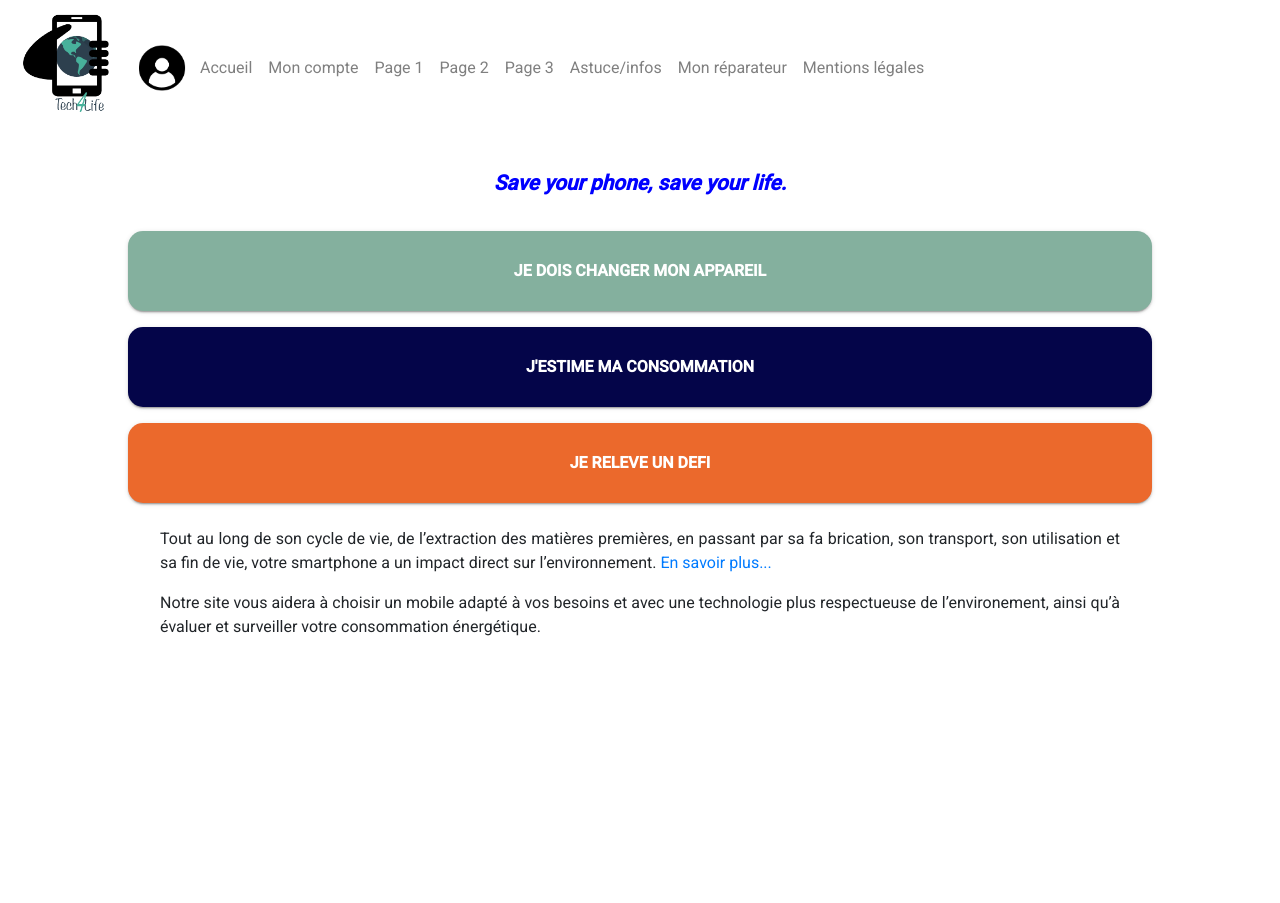
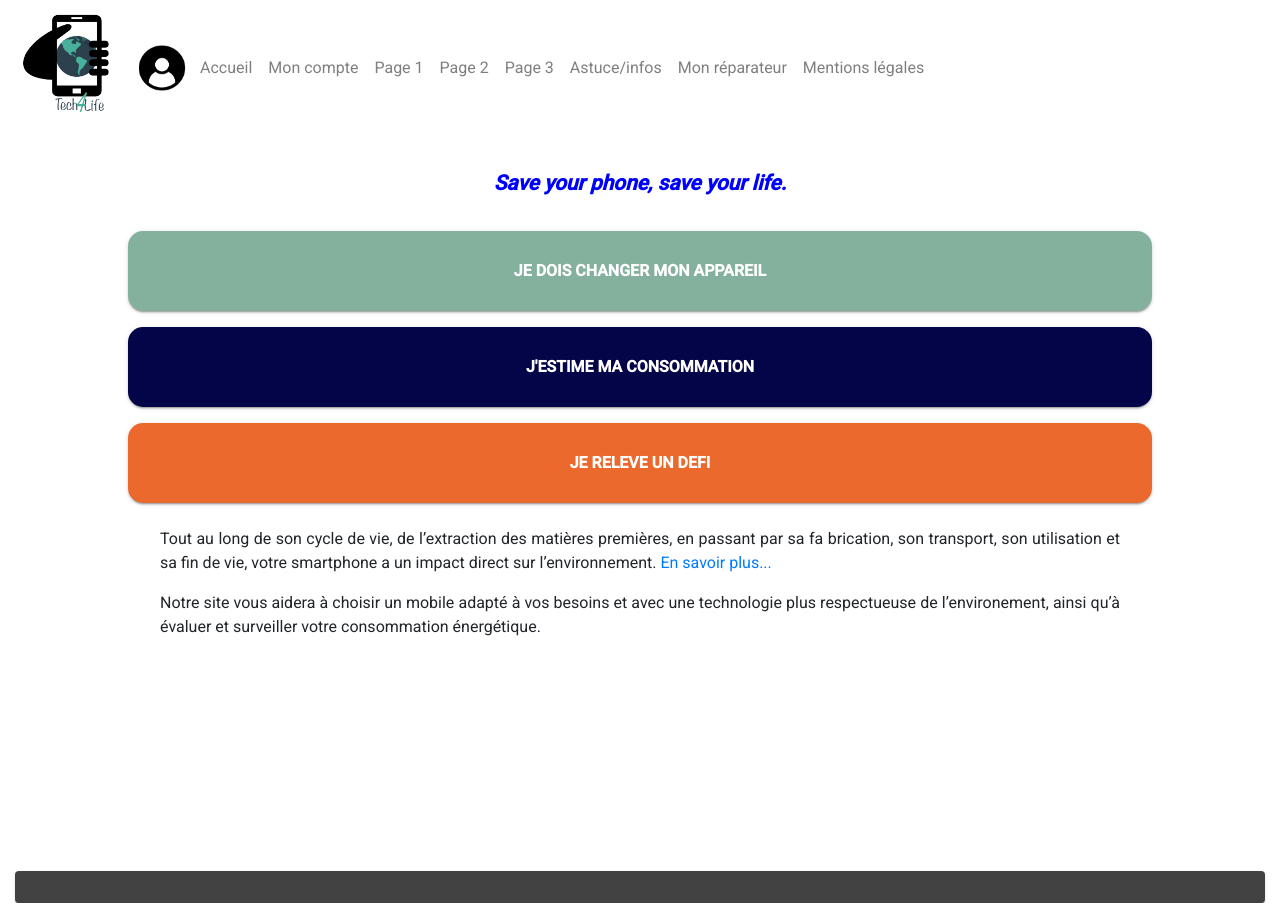
Before and after one commit to Nameoj/hackathon2, an Angular app: page / in a window 1280 px wide. Before the commit the page ends 847 px from the top, so only its background shows below. Built offline with nearby package versions, Linux system fonts and the light colour scheme.

Commit message:
Home page in progress

```diff
--- a/src/app/app.module.ts
+++ b/src/app/app.module.ts
@@ -10,6 +10,7 @@ import { PageConsoComponent } from './home-page/page-conso/page-conso.component'
 import { PageChangementComponent } from './page-changement/page-changement.component';
 import { FormulaireAchatComponent } from './page-changement/formulaire-achat/formulaire-achat.component';
 import { ClassementAchatComponent } from './page-changement/classement-achat/classement-achat.component';
+import { MatCardModule } from '@angular/material/card';
 
 
 @NgModule({
@@ -27,7 +28,8 @@ import { ClassementAchatComponent } from './page-changement/classement-achat/cla
     BrowserModule,
     AppRoutingModule,
     BrowserAnimationsModule,
-    MatButtonModule
+    MatButtonModule,
+    MatCardModule
   ],
   providers: [],
   bootstrap: [AppComponent]
--- a/src/app/home-page/home-page.component.html
+++ b/src/app/home-page/home-page.component.html
@@ -13,7 +13,7 @@
         des matières premières, en passant par sa fa brication, son transport, son utilisation et sa fin
         de vie, votre smartphone a un impact direct sur
         l’environnement.
-        <a href="#">En savoir plus...</a>
+        <a href="https://theshiftproject.org/" target="_blank">En savoir plus...</a>
     </p>
 
     <p class="textIntro">
@@ -22,4 +22,7 @@
       évaluer et surveiller votre consommation énergétique.
     </p>
   </div>
+
+  <mat-card> </mat-card>
+
 </div>
```
Also changed, not shown: 1 other file (tests, documents, lock files or other folders).
